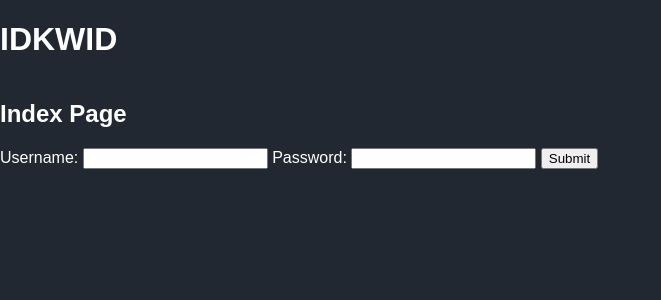
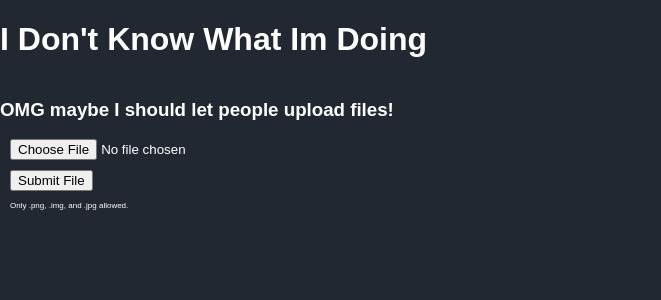
Before and after one commit to Jamlons/idkwid, a Flask app: page / in a window 1280 px wide. Shown: the top 300 px of the page, without its empty margins (0-661 px from the left). Run offline with Flask 3, Linux system fonts and the light colour scheme.

Commit message:
Added File Upload

```diff
--- a/app/__init__.py
+++ b/app/__init__.py
@@ -1,9 +1,11 @@
 from flask import Flask
 from app.db import db
 from flask_migrate import Migrate
+from config import Config
 
 app = Flask(__name__)
 app.config['SQLALCHEMY_DATABASE_URI'] = 'sqlite:///test.db'
+app.config.from_object(Config)
 
 migrate = Migrate(app, db)
 
--- a/app/routes.py
+++ b/app/routes.py
@@ -1,7 +1,8 @@
-from flask import render_template, request, Flask
+from flask import render_template, request, jsonify
 from app import app
 from app.db import db
 from sqlalchemy import text
+import os
 
 @app.route('/', methods=['GET', 'POST'])
 def index():
@@ -27,3 +28,31 @@ def index():
             result = f'Error: {str(e)}'
 
     return render_template('index.html', result=result)
+
+def allowed_file(filename):
+    return '.' in filename and filename.rsplit('.', 1)[1].lower() in app.config['ALLOWED_EXTENSIONS']
+
+@app.route('/upload', methods=['GET', 'POST'])
+def upload_file():
+    if request.method == 'POST':
+        # Check if the request contains a file
+        print(request.files)
+        if 'file' not in request.files:
+            return jsonify({'error': 'No file part.'}), 400
+
+        file = request.files['file']
+
+        # If no file was selected
+        if file.filename == '':
+            return jsonify({'error': 'No selected file'}), 400
+
+        # If the file is valid, save it
+        if file and allowed_file(file.filename):
+            os.makedirs(app.config['UPLOAD_FOLDER'], exist_ok=True)
+            file.save(os.path.join(app.config['UPLOAD_FOLDER'], file.filename))
+            return jsonify({'success': f'File {file.filename} successfully uploaded!'}), 200
+        else:
+            return jsonify({'error': 'Invalid file type. Only .png, .jpg, and .img are allowed.'}), 400
+
+    # For GET requests, render the file upload form
+    return render_template('upload.html')
--- a/app/static/CSS/globals.css
+++ b/app/static/CSS/globals.css
@@ -12,3 +12,13 @@ header {
     justify-content: space-between;
     align-items: center;
 }
+
+.file_submit {
+    display: block;
+    margin: 10px;
+}
+
+#file_submit_restrictions {
+    font-size: 0.5em;
+    margin-left: 10px;
+}
--- a/app/static/javascript/sqlitest.js
+++ b/app/static/javascript/sqlitest.js
@@ -30,3 +30,28 @@ $(document).ready(function() {
         }
     });
 });
+
+$(document).ready(function() {
+    $('#file_input').on('submit', function(event) {
+        event.preventDefault(); // Prevent the form from reloading the page
+
+        // Create a FormData object from the form
+        let formData = new FormData(this);
+
+        // Send the form data via AJAX
+        $.ajax({
+            url: '/upload',
+            type: 'POST',
+            data: formData,
+            processData: false, // Prevent jQuery from automatically transforming the data into a query string
+            contentType: false, // Set the content type to false for multipart/form-data
+            success: function(data) {
+                $('#upload_status').text(data.success);
+            },
+            error: function(jqXHR) {
+                const error = jqXHR.responseJSON ? jqXHR.responseJSON.error : 'An error occurred';
+                $('#upload_status').text(error);
+            }
+        });
+    });
+});
--- a/app/templates/base.html
+++ b/app/templates/base.html
@@ -12,7 +12,7 @@
 </head>
 <body>
     <header>
-        <h1>IDKWID</h1>
+        <h1>I Don't Know What Im Doing</h1>
     </header>
     <main>
         {% block body %}
--- a/app/templates/index.html
+++ b/app/templates/index.html
@@ -1,16 +1,22 @@
 {% extends "base.html" %}
-
-{% block title %}IDKWID{% endblock %}
 
 {% block body %}
     <script src="{{ url_for('static', filename='javascript/sqlitest.js') }}"></script>
-    <h2>Index Page</h2>
 
-    <form id="index_input" method="post">
+    <form id="index_input" method="post" hidden>
         Username: <input type="text" name="username" id="username">
         Password: <input type="text" name="password" id="password">
         <button type="submit">Submit</button>
     </form>
+
+    <h3>OMG maybe I should let people upload files!</h3>
+    <form method="POST" enctype="multipart/form-data" action="/upload" id="file_input">
+        <input type="file" id="uploaded_file" class="file_submit" name="uploaded_file">
+        <button type="submit" id="file_upload_submit" class="file_submit">Submit File</button>
+    </form>
+    <p id="file_submit_restrictions">Only .png, .img, and .jpg allowed.<p>
+
+    <p id="upload_status"></p>
 
     {% if result %}
         <h3>Query Result:</h3>
--- a/config.py
+++ b/config.py
@@ -5,3 +5,5 @@ class Config:
     DEBUG = True
     SQLALCHEMY_DATABASE_URI = os.environ.get('DATABASE_URL') or \
         'sqlite:///' + os.path.join(basedir, 'app.db')
+    UPLOAD_FOLDER = 'uploads'
+    ALLOWED_EXTENSIONS = {'png', 'jpg', 'img'}
```
Also changed, not shown: uploads/Screenshot from 2024-09-20 13-33-46.png (added).
